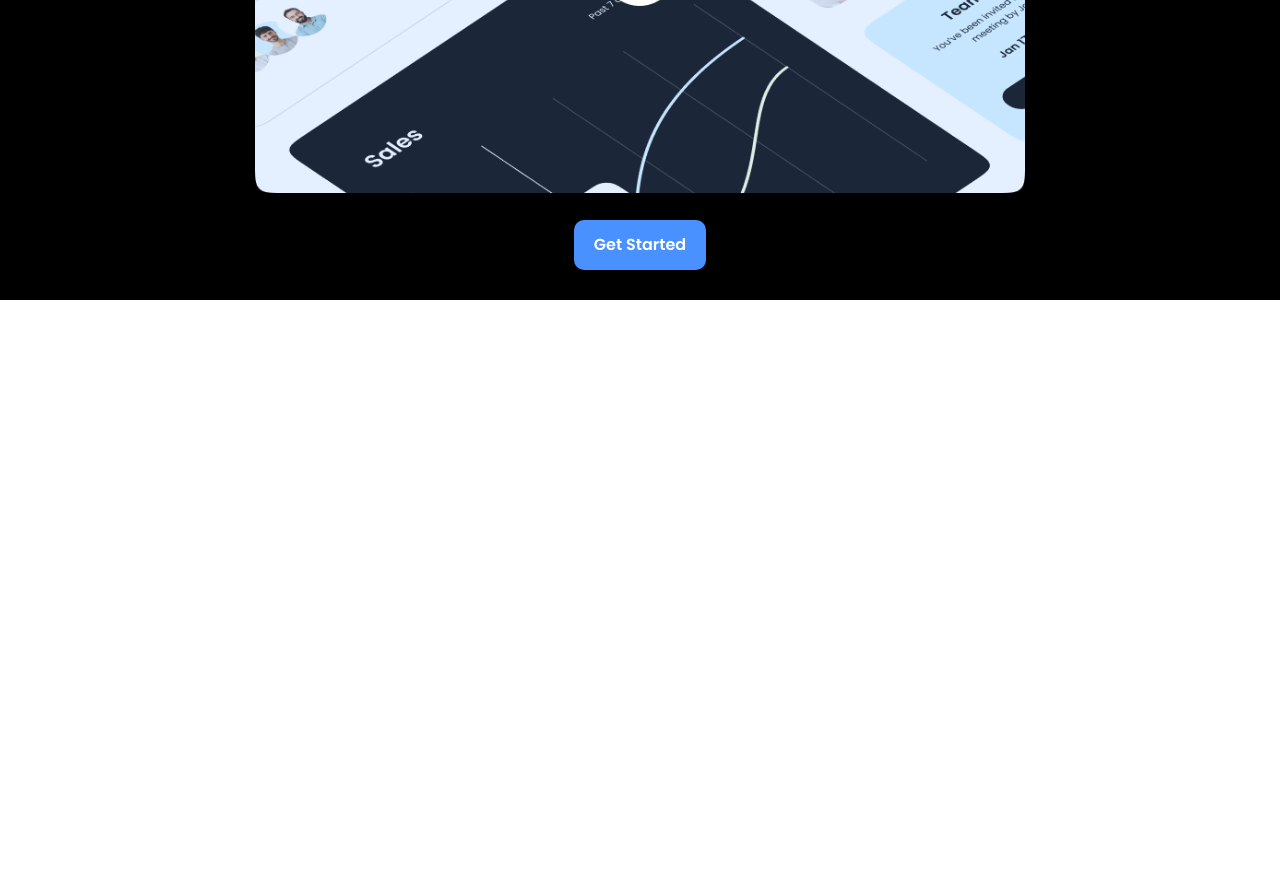
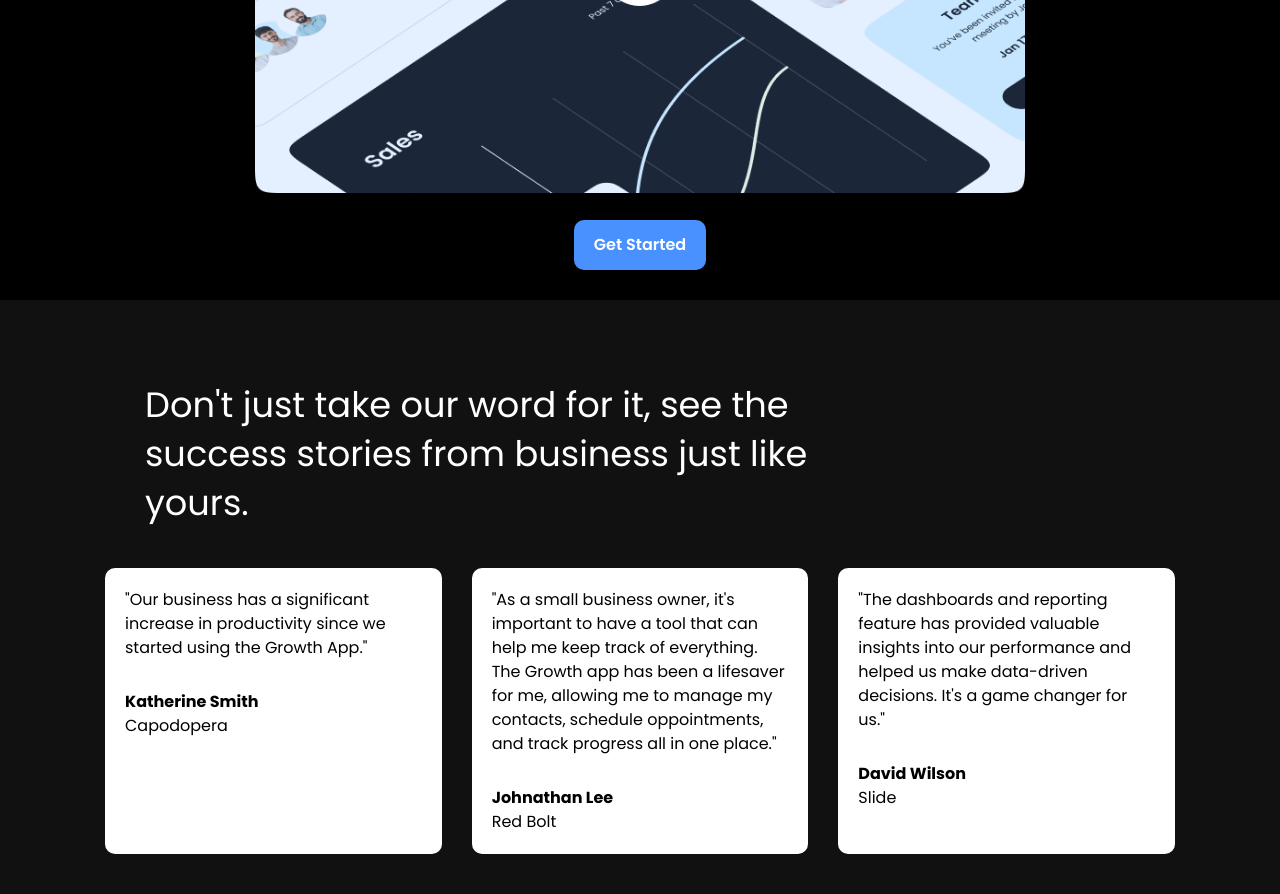
Before and after one commit to mohitcse88/growth-web, a plain HTML site: page index.html in a window 1280 px wide. Shown: the part 1148-2042 px from the top of the page. Before the commit the page ends 1448 px from the top, so only its background shows below. Drawn offline with Linux system fonts and the light colour scheme.

Commit message:
testimonials section completed and Card utility class

```diff
--- a/css/style.css
+++ b/css/style.css
@@ -106,6 +106,27 @@ width: 70%;
     margin-bottom: 20px;
 }
 
+.testimonials{
+    padding: 40px 0 ;
+}
+
+.testimonials .testimonials-heading{
+    width: 700px;
+    margin: 40px;
+}
+
+.testimonials-grid{
+    display: grid;
+    /* grid-template-columns: 1fr 1fr 2fr; */
+    grid-template-columns: repeat(3, 1fr);
+    gap: 30px;
+}
+
+.testimonials .card p:nth-child(2){
+    margin-top: 30px;
+    font-weight: bold;
+}
+
 /* Utility Classes */
 .container{
     max-width: 1100px;
@@ -206,3 +227,11 @@ width: 70%;
     background-color: #000;
     color: #fff;
 }
+
+/* Card */
+.card{
+    background: #fff;
+    color: #000;
+    border-radius: 10px;
+    padding: 20px;
+}
--- a/index.html
+++ b/index.html
@@ -96,6 +96,45 @@
       </div>
     </section>
 
+    <!-- Testimonials -->
+    <section class="testimonials bg-dark">
+      <div class="container">
+        <h3 class="testimonials-heading text-xl">
+          Don't just take our word for it, see the success stories from business
+          just like yours.
+        </h3>
+        <div class="testimonials-grid">
+          <div class="card">
+            <p>
+              "Our business has a significant increase in productivity since we
+              started using the Growth App."
+            </p>
+            <p>Katherine Smith</p>
+            <p>Capodopera</p>
+          </div>
+          <div class="card">
+            <p>
+              "As a small business owner, it's important to have a tool that can
+              help me keep track of everything. The Growth app has been a
+              lifesaver for me, allowing me to manage my contacts, schedule
+              oppointments, and track progress all in one place."
+            </p>
+            <p>Johnathan Lee</p>
+            <p>Red Bolt</p>
+          </div>
+          <div class="card">
+            <p>
+              "The dashboards and reporting feature has provided valuable
+              insights into our performance and helped us make data-driven
+              decisions. It's a game changer for us."
+            </p>
+            <p>David Wilson</p>
+            <p>Slide</p>
+          </div>
+        </div>
+      </div>
+    </section>
+
     <script src="./js/main.js"></script>
   </body>
 </html>
```
